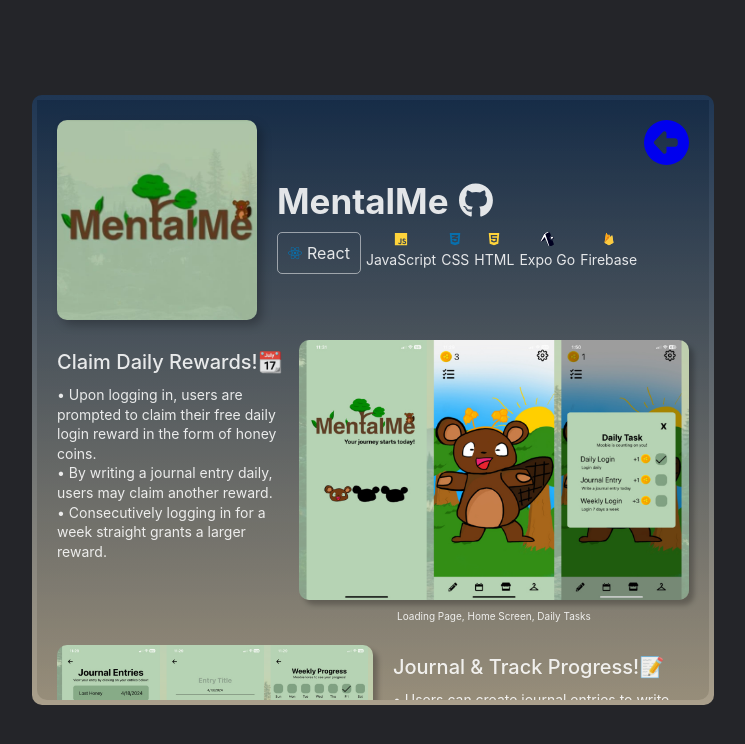
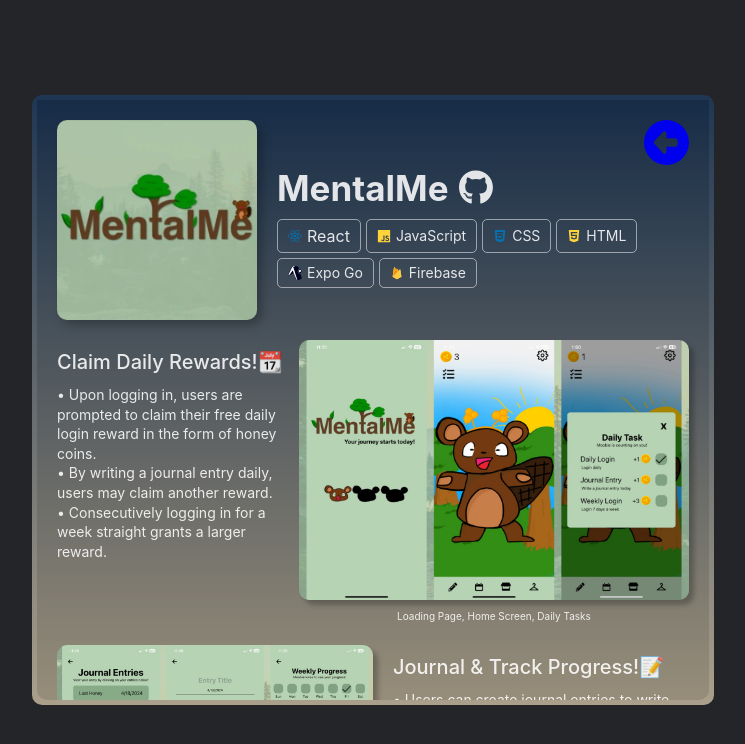
Before and after one commit to 2020mtran/portfolio, a React (Vite) app: page /pages/ProjectMentalMe in a window 1280 px wide. Shown: the top 744 px of the page, without its empty margins (267-1012 px from the left). Built offline with nearby package versions, Linux system fonts and the light colour scheme.

Commit message:
Fixed project role class not appearing

```diff
--- a/src/project-components/BlitzBotHeader.css
+++ b/src/project-components/BlitzBotHeader.css
@@ -86,9 +86,12 @@
         margin-block-end: 0.4em;
         margin-block-start: 0.5em;
     }
-    .project-role {
+    .bb-project-page-header-role {
         gap: 5px;
         padding: 0px 5px 0px 5px;
         border-radius: 5px;
     }
+    .bb-project-page-header > img {
+        align-self: center;
+    }
 }
--- a/src/project-components/BlitzBotHeader.jsx
+++ b/src/project-components/BlitzBotHeader.jsx
@@ -21,15 +21,15 @@
                     </a>
                 </p>
                 <div className="roles-list">
-                    <div className="project-role">
+                    <div className="bb-project-page-header-role">
                         <FontAwesomeIcon icon={faPython} style={{color: "#086fac",}} className="react-icon"/>
                         <p>Python</p>
                     </div>
-                    <div className="project-role">
+                    <div className="bb-project-page-header-role">
                         <FontAwesomeIcon icon={faDownload} style={{color: "#FFD43B",}} className="react-icon"/>
                         <p>Discord & Riot Games API</p>
                     </div>
-                    <div className="project-role">
+                    <div className="bb-project-page-header-role">
                         <img src={mongodbIcon} alt="MongoDB Icon" className="react-icon" />
                         <p>mongoDB</p>
                     </div>
--- a/src/project-components/MentalMeHeader.css
+++ b/src/project-components/MentalMeHeader.css
@@ -45,6 +45,16 @@
     line-height: 0;
 }
 
+.mm-role {
+    display: flex;
+    flex-direction: row;
+    align-items: center;
+    gap: 5px;
+    padding: 0px 10px 0px 10px;
+    border: thin solid rgba(255, 255, 255, 0.508);
+    border-radius: 5px;
+}
+
 .project-description {
     margin-block-start: 0.5em;
     font-size: 16px;
@@ -76,6 +86,7 @@
         width: 100px;
         border-radius: 10px;
         box-shadow: 5px 5px 10px hsla(0, 0%, 0%, 0.25);
+        align-self: center;
     }
     .mm-project-page-header-info {
         line-height: 2px;
--- a/src/project-components/OutriderAmberHeader.css
+++ b/src/project-components/OutriderAmberHeader.css
@@ -86,9 +86,12 @@
         margin-block-end: 0.4em;
         margin-block-start: 0.5em;
     }
-    .project-role {
+    .oa-project-page-header-role {
         gap: 5px;
         padding: 0px 5px 0px 5px;
         border-radius: 5px;
     }
+    .oa-project-page-header > img {
+        align-self: center;
+    }
 }
```
